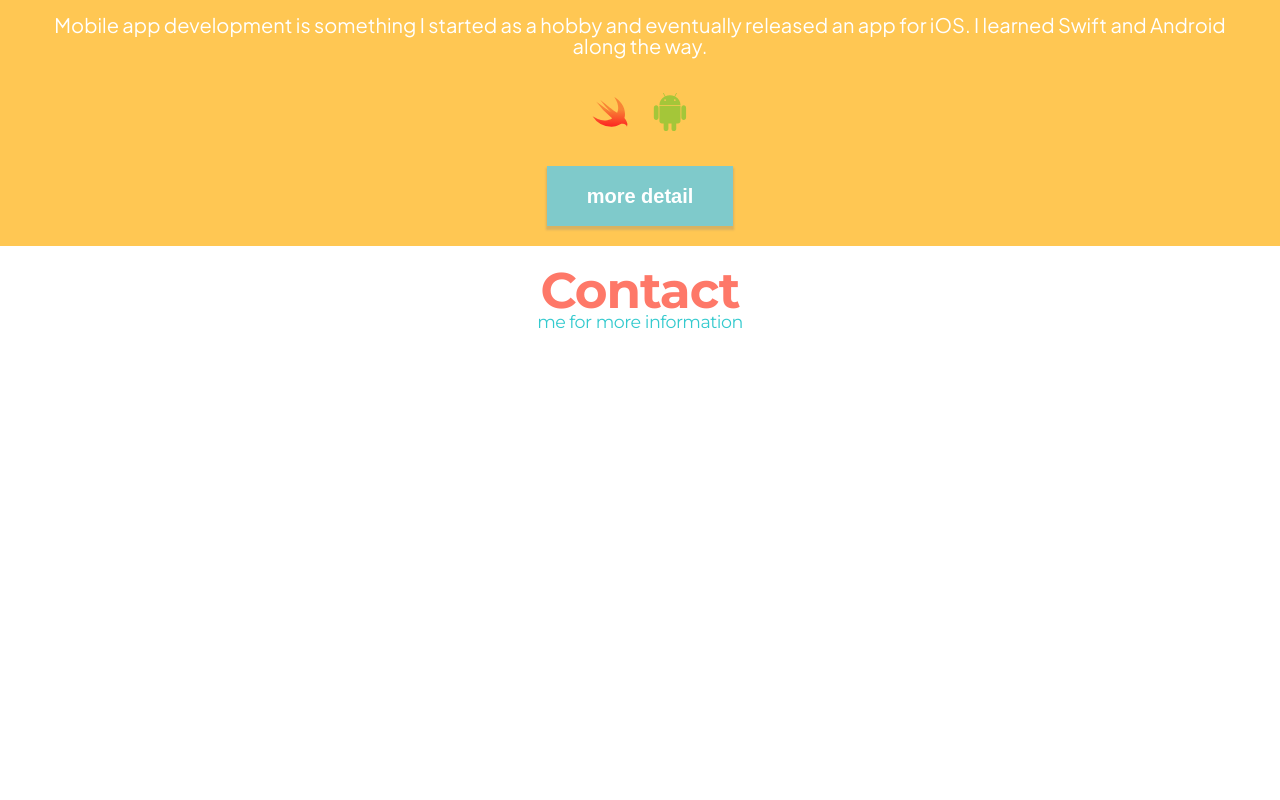
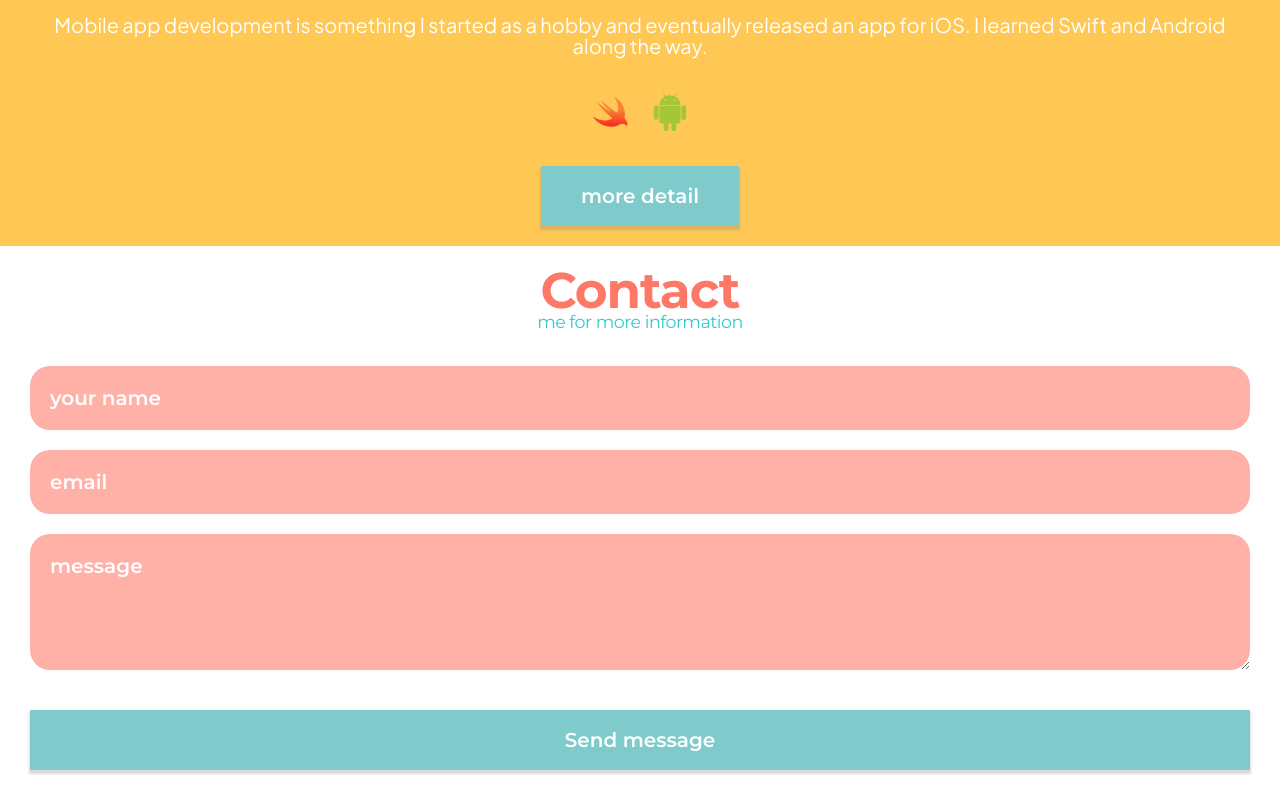
Before and after one commit to mcfliermeyer/Portfolio, a React (Create React App) app: page / in a window 1280 px wide. Shown: the part 2262-3062 px from the top of the page. Before the commit the page ends 2933 px from the top, so only its background shows below. Built offline with nearby package versions, Linux system fonts and the light colour scheme; a web font is replaced by a local one.

Commit message:
styled contact component

```diff
--- a/src/components/Contact.tsx
+++ b/src/components/Contact.tsx
@@ -1,7 +1,51 @@
 import styled from "styled-components";
 const FORM_ENDPOINT = "change to .env file";
 
-const StyledContact = styled.div``;
+const StyledContact = styled.div`
+  form {
+    display: flex;
+    flex-direction: column;
+    padding: 0em 1.5em 1.5em;
+  }
+  input,
+  textarea {
+    margin: 0.5em 0;
+    padding: 1em 1em;
+    border-radius: 1em;
+    border: none;
+    background-color: #ffb1a8;
+    color: white;
+    font-size: 1rem;
+    font-weight: 600;
+    font-family: ${(props) => props.theme.fonts.nameTitleFont};
+    ::placeholder {
+      color: white;
+      font-size: 1rem;
+      font-weight: 600;
+      font-family: ${(props) => props.theme.fonts.nameTitleFont};
+    }
+    :focus::placeholder {
+      color: transparent;
+    }
+  }
+  .send-msg-btn {
+    box-sizing: border-box;
+    line-height: 1em;
+    display: inline-block;
+    vertical-align: middle;
+    cursor: pointer;
+    background-color: ${(props) => props.theme.colors.primaryBlue};
+    color: white;
+    font-size: 1rem;
+    font-weight: 600;
+    font-family: ${(props) => props.theme.fonts.nameTitleFont};
+    text-decoration: none;
+    padding: 1em 2em;
+    margin: 1.5em 0 0;
+    border: none;
+    box-shadow: 0 3px 2px 1px rgb(128, 128, 128, 0.3);
+  }
+`;
 
 type Props = {};
 const Contact = (props: Props) => {
@@ -17,7 +61,19 @@ const Contact = (props: Props) => {
         method="POST"
         target="_blank"
       >
-
+        <input type="text" placeholder="your name" className="name" required />
+        <input type="email" placeholder="email" className="email" required />
+        <textarea
+          name="message"
+          placeholder="message"
+          id=""
+          cols={30}
+          rows={4}
+          className="message"
+        ></textarea>
+        <button className="send-msg-btn" onClick={() => handleSubmit()}>
+          Send message
+        </button>
       </form>
     </StyledContact>
   );
--- a/src/components/FlipCard.tsx
+++ b/src/components/FlipCard.tsx
@@ -1,6 +1,4 @@
-import {
-  useState,
-} from "react";
+import { useState } from "react";
 import styled from "styled-components";
 import FlipArrow from "./FlipArrow";
 import useElementSize from "./hooks/useElementSize";
@@ -16,7 +14,7 @@ const StyledFlipCard = styled.div`
     font-weight: 600;
     font-family: ${(props) => props.theme.fonts.nameTitleFont};
   }
-  .more-detail-btn{
+  .more-detail-btn {
     box-sizing: border-box;
     line-height: 1em;
     display: inline-block;
@@ -26,6 +24,7 @@ const StyledFlipCard = styled.div`
     color: white;
     font-size: 1rem;
     font-weight: 600;
+    font-family: ${(props) => props.theme.fonts.nameTitleFont};
     text-decoration: none;
     padding: 1em 2em;
     margin: 0.5em;
@@ -49,7 +48,7 @@ const StyledFlipCard = styled.div`
       top: 0;
       left: 0;
       right: 0;
-      padding: 1em 1.5em .5em;
+      padding: 1em 1.5em 0.5em;
     }
     .front {
       z-index: 2;
@@ -73,7 +72,13 @@ type RGB = `rgb(${number}, ${number}, ${number})`;
 type RGBA = `rgba(${number}, ${number}, ${number}, ${number})`;
 type HEX = `#${string}`;
 type Color = RGB | RGBA | HEX;
-type Props = { background?: Color, fontColor: Color; title: String; frontComponents: JSX.Element[]; backComponents: JSX.Element[] };
+type Props = {
+  background?: Color;
+  fontColor: Color;
+  title: String;
+  frontComponents: JSX.Element[];
+  backComponents: JSX.Element[];
+};
 
 const FlipCard = (props: Props) => {
   const [isFlipped, setIsFlipped] = useState(false);
@@ -81,7 +86,7 @@ const FlipCard = (props: Props) => {
   const [backRef, [, backCardHeight]] = useElementSize();
 
   const handleDetailClick = () => {
-    setIsFlipped(!isFlipped)
+    setIsFlipped(!isFlipped);
   };
 
   return (
--- a/src/theme/globalStyles.tsx
+++ b/src/theme/globalStyles.tsx
@@ -3,6 +3,8 @@ import { createGlobalStyle } from "styled-components";
 const GlobalStyle = createGlobalStyle`
   html {
     font-size: 16px;
+    margin: 0;
+    padding: 0;
   }
   @media (min-width: 425px) {
     html {
```
Also changed, not shown: src/resources/flipArrow.svg (added).
